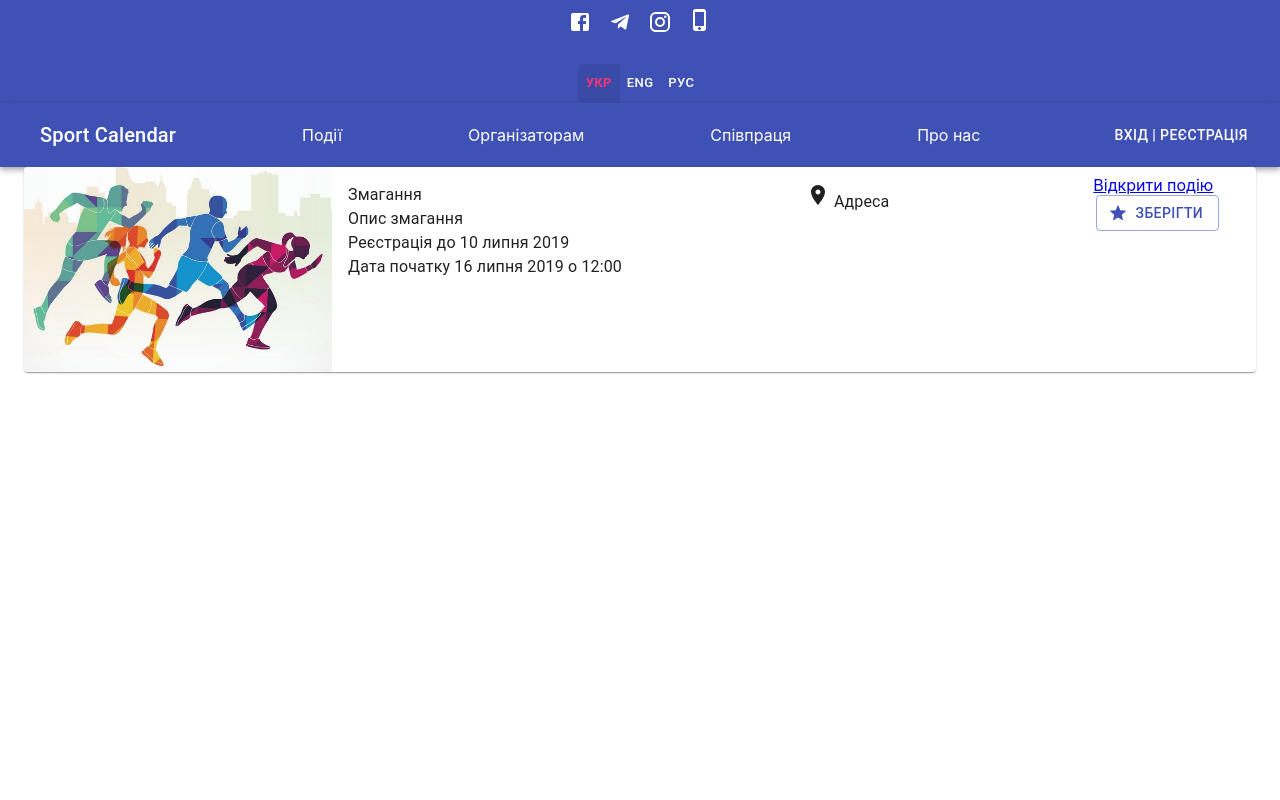
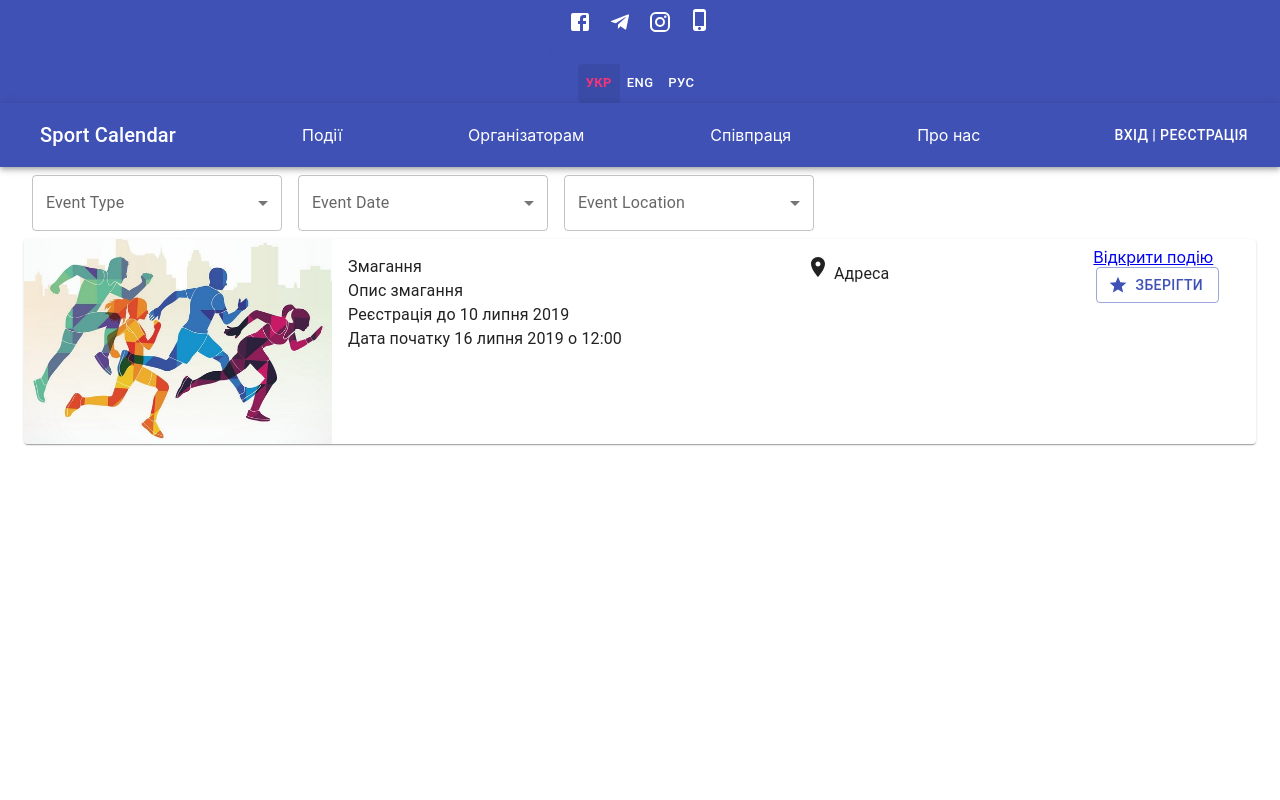
Before and after one commit to raa-intern/sportcalendar, a React (Create React App) app: page / in a window 1280 px wide. Shown: the top 800 px of the page. Built offline with nearby package versions, Linux system fonts and the light colour scheme.

Commit message:
add filters

```diff
--- /dev/null
+++ b/src/components/Filter.jsx
@@ -0,0 +1,58 @@
+import React, { useState } from "react";
+import { FormControl, InputLabel, Select, MenuItem } from "@mui/material";
+
+export default function Filter() {
+  const [eventType, setEventType] = useState("");
+  //   const [eventDate, setEventDate] = useState("");
+  //   const [eventLocation, setEventLocation] = useState("");
+
+  const handleChange = (event) => {
+    setEventType(event.target.value);
+  };
+  return (
+    <>
+      <FormControl sx={{ m: 1, minWidth: 250 }}>
+        <InputLabel id="event-type">Event Type</InputLabel>
+        <Select
+          labelId="event-type"
+          id="event-type"
+          value={eventType}
+          label="Event Type"
+          onChange={handleChange}
+        >
+          <MenuItem value={10}>Бiг</MenuItem>
+          <MenuItem value={20}>Велоспорт</MenuItem>
+          <MenuItem value={30}>Веслування</MenuItem>
+        </Select>
+      </FormControl>
+      <FormControl sx={{ m: 1, minWidth: 250 }}>
+        <InputLabel id="event-date">Event Date</InputLabel>
+        <Select
+          labelId="event-date"
+          id="event-date"
+          value={eventType}
+          label="Event Date"
+          onChange={handleChange}
+        >
+          <MenuItem value={10}>Бiг</MenuItem>
+          <MenuItem value={20}>Велоспорт</MenuItem>
+          <MenuItem value={30}>Веслування</MenuItem>
+        </Select>
+      </FormControl>
+      <FormControl sx={{ m: 1, minWidth: 250 }}>
+        <InputLabel id="event-location">Event Location</InputLabel>
+        <Select
+          labelId="event-location"
+          id="event-location"
+          value={eventType}
+          label="Event Location"
+          onChange={handleChange}
+        >
+          <MenuItem value={10}>Бiг</MenuItem>
+          <MenuItem value={20}>Велоспорт</MenuItem>
+          <MenuItem value={30}>Веслування</MenuItem>
+        </Select>
+      </FormControl>
+    </>
+  );
+}
--- a/src/pages/HomePage.jsx
+++ b/src/pages/HomePage.jsx
@@ -2,6 +2,7 @@ import React from "react";
 import Header from "../components/Header";
 import Footer from "../components/Footer";
 import EventCard from "../components/EventCard";
+import Filter from "../components/Filter";
 import { Container } from "@mui/material";
 
 export default function HomePage() {
@@ -9,6 +10,7 @@ export default function HomePage() {
     <>
       <Header />
       <Container maxWidth="xl" sx={{ height: "100vh" }}>
+        <Filter />
         <EventCard />
       </Container>
       <Footer />
```
